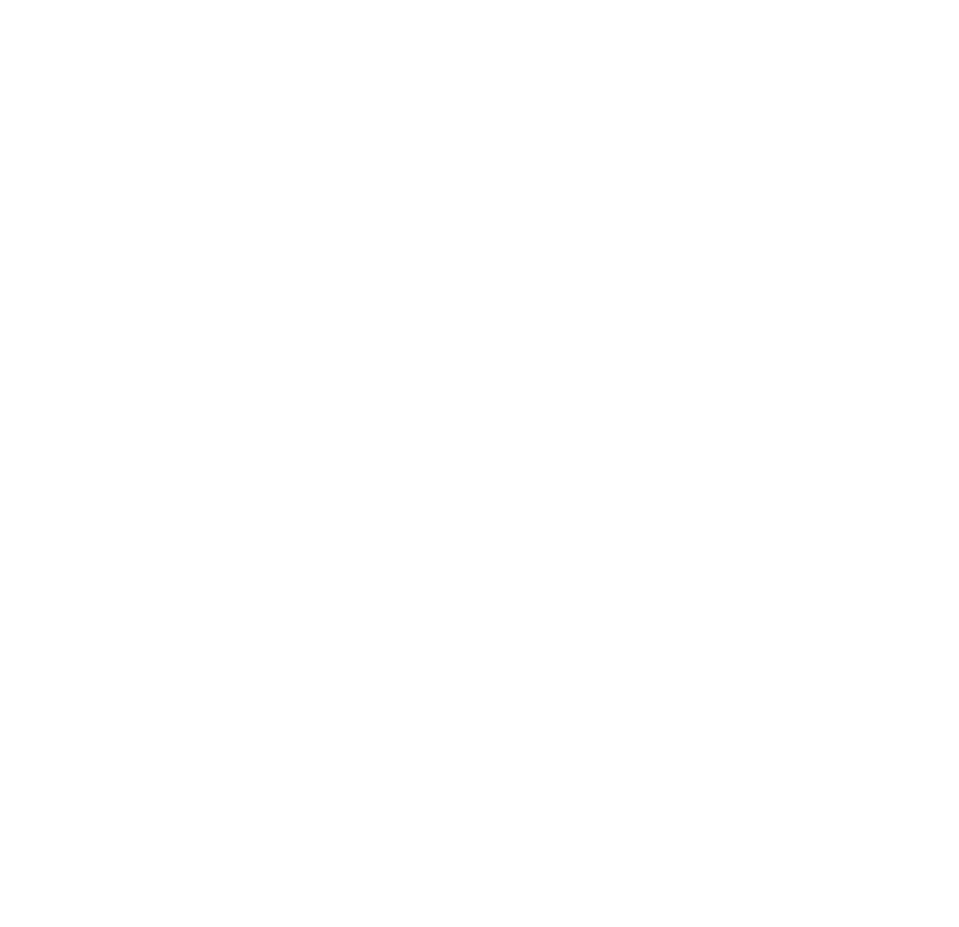
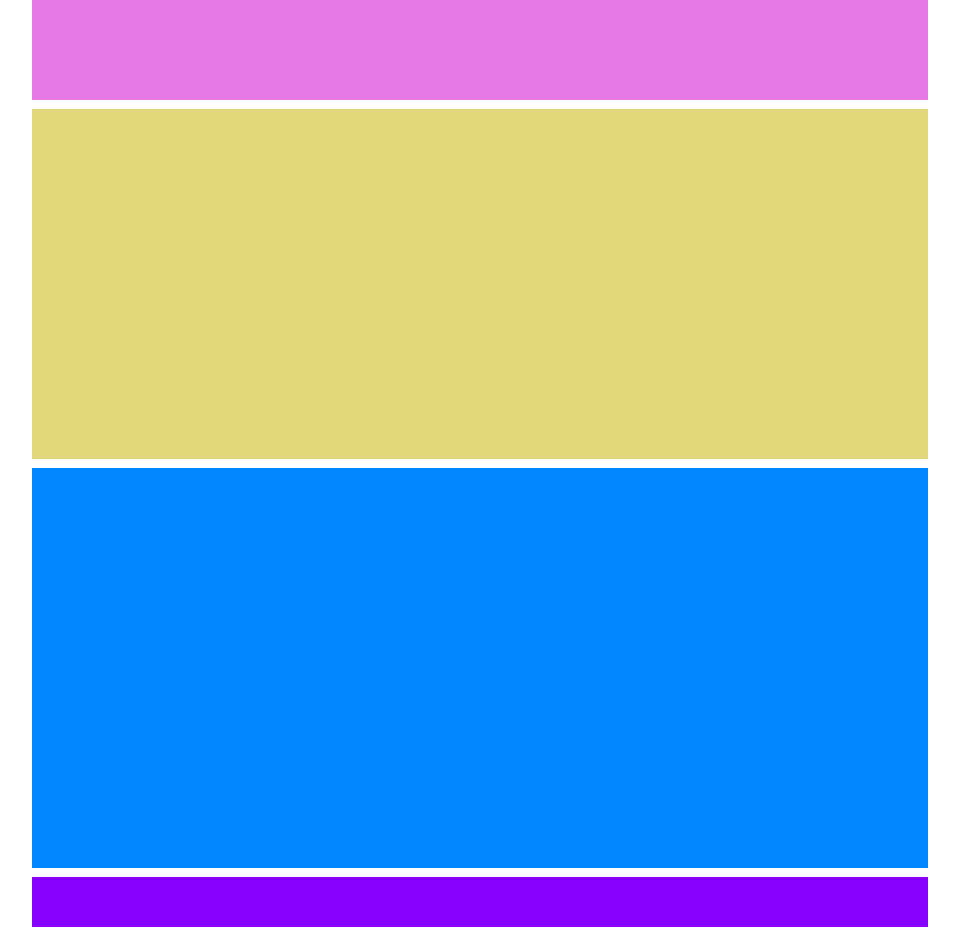
Before and after one commit to VitoMars/htmlcss-struttura-wp, a plain HTML site: page index.html in a window 1280 px wide. Shown: the whole page, without its empty margins (160-1119 px from the left). Before the commit the page ends 800 px from the top, so only its background shows below. Drawn offline with Linux system fonts and the light colour scheme.

Commit message:
Creazione sezioni

```diff
--- a/css/style.css
+++ b/css/style.css
@@ -3,3 +3,39 @@
   padding: 0;
   box-sizing: border-box;
 }
+
+.clearfix {
+  content: "";
+  display: table;
+  clear: both;
+}
+
+.contenitore {
+  width: 70%;
+  margin: 0 auto;
+}
+
+header {
+  height: 100px;
+  background-color: #e579e6;
+}
+
+section {
+  margin-top: 1%;
+}
+
+#giallo {
+  height: 350px;
+  background-color: #e1d67a;
+}
+
+.contenitore_blu {
+  margin-bottom: 1%;
+  height: 400px;
+  background-color: #0086ff;
+}
+
+footer {
+  height: 50px;
+  background-color: #8801fe;
+}
--- a/index.html
+++ b/index.html
@@ -4,25 +4,40 @@
     <meta charset="UTF-8">
     <meta http-equiv="X-UA-Compatible" content="IE=edge">
     <meta name="viewport" content="width=device-width, initial-scale=1.0">
+    <link rel="stylesheet" href="css/style.css">
     <title>Struttura Wordpress</title>
 </head>
 <body>
+    <div class="contenitore">
+
     <!-- Header -->
-    <header>
-
-    </header>
+    <!-- Sezione rosa -->
+    <header></header>
     <!-- Fine Header -->
 
     <!-- Main -->
     <main>
+        <!-- Sezione gialla -->
+        <section>
+            <div id="giallo"></div>
+        </section>
 
+        <!-- Sezione blu -->
+        <section>
+            <div class="contenitore_blu">
+                <div class="home"></div>
+                <div></div>
+                <div></div>
+                <div></div>
+            </div>
+        </section>
     </main>
     <!-- Fine Main -->
 
     <!-- Footer -->
-    <footer>
-
-    </footer>
+    <!-- Sezione viola -->
+    <footer></footer>
     <!-- Fine Footer -->
+    </div>
 </body>
 </html>
```
